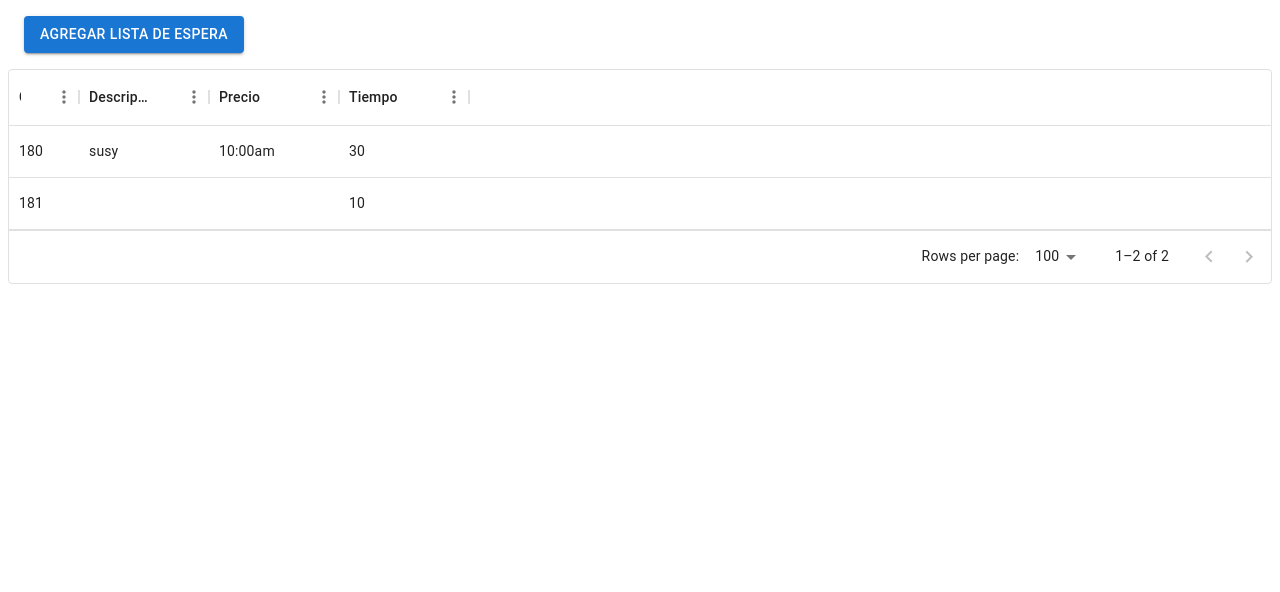
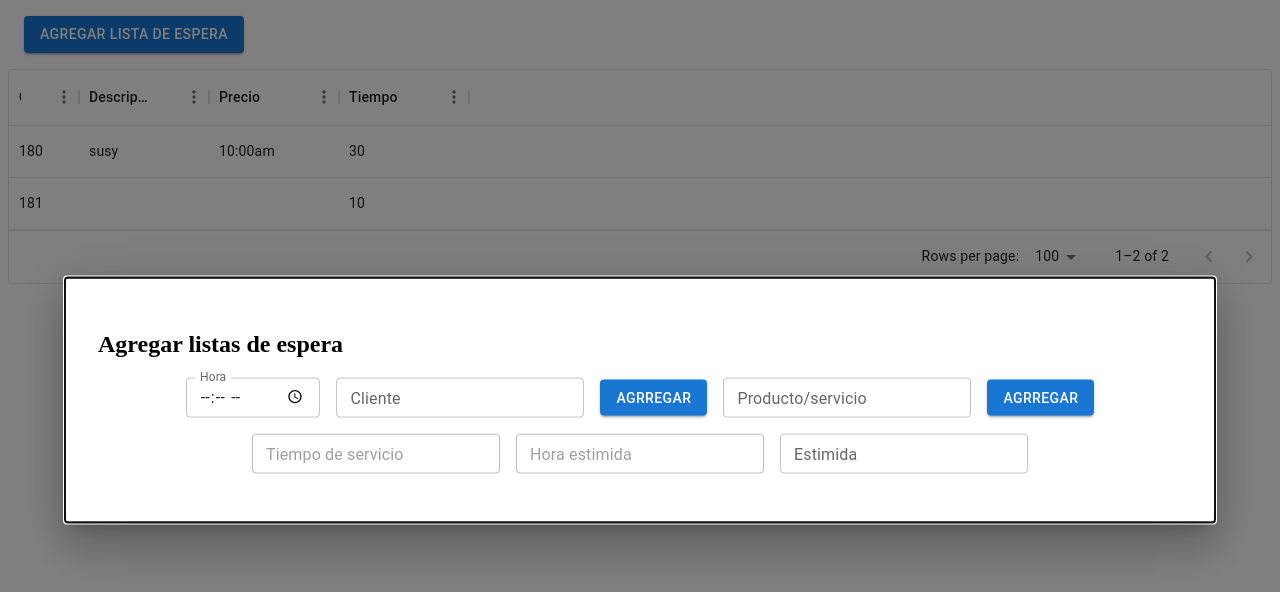
Before and after one commit to react-scheduler/react-big-schedule, a React app: page /miliga/listaEspera in a window 1280 px wide. Shown: the top 592 px of the page. Built offline with nearby package versions, Linux system fonts and the light colour scheme.

Commit message:
Update ListaEspera.jsx

```diff
--- a/src/screens/ListaEspera.jsx
+++ b/src/screens/ListaEspera.jsx
@@ -2,7 +2,7 @@ import React, { useState } from "react";
 import { DataGrid } from "@mui/x-data-grid";
 import { Box, Button, Modal, TextField } from "@mui/material";
 function ListaEspera() {
-  const [openListaEspera, setOpenListaEspera] = useState(false);
+  const [openListaEspera, setOpenListaEspera] = useState(true);
   const columns = [
     { field: "clave", headerName: "Clave", width: 70 },
     { field: "descripcion", headerName: "Descripción", width: 130 },
@@ -33,12 +33,13 @@ function ListaEspera() {
       total: "$200.00",
     },
   ];
+
   const style = {
     position: "absolute",
     top: "50%",
     left: "50%",
     transform: "translate(-50%, -50%)",
-    width: "40%",
+    width: "90%",
     bgcolor: "background.paper",
     border: "2px solid #000",
     boxShadow: 24,
@@ -46,7 +47,7 @@ function ListaEspera() {
   };
   return (
     <div>
-      <Box m={2}>
+      <Box m={2} marginBottom={2}>
         <Button
           variant={"contained"}
           onClick={() => {
@@ -64,20 +65,21 @@ function ListaEspera() {
         aria-describedby="modal-modal-description"
       >
         <Box sx={style}>
-          <TextField size={"small"} label={"Fecha"} type="time"></TextField>
-          <Box display="flex" alignItems={"center"} gap={2}>
+          <h2>Agregar listas de espera</h2>
+          <Box marginBottom={2} display="flex" alignItems={"center"} gap={2} justifyContent={"center"} justifyItems={"center"}>
+            <TextField InputLabelProps={{ shrink: true }} size={"small"} label={"Hora"} type="time"></TextField>
             <TextField size={"small"} label={"Cliente"} fullwidth></TextField>
             <Button variant={"contained"} fullwidth>
               Agrregar
             </Button>
-          </Box>
-          <Box fullwidth display="flex" alignItems={"center"} gap={2}>
             <TextField size={"small"} label={"Producto/servicio"}></TextField>
             <Button variant={"contained"}> Agrregar </Button>
           </Box>
-          <TextField size={"small"} label={"Servicio"}></TextField>
-          <TextField size={"small"} label={"Hora estimida"}></TextField>
-          <TextField size={"small"} label={"Estimida"}></TextField>
+          <Box marginBottom={2} display="flex" alignItems={"center"} gap={2} justifyContent={"center"} justifyItems={"center"}>
+            <TextField fullwidth size={"small"} label={"Tiempo de servicio"} disabled></TextField>
+            <TextField fullwidth size={"small"} label={"Hora estimida"} disabled></TextField>
+            <TextField fullwidth size={"small"} label={"Estimida"}></TextField>
+          </Box>
         </Box>
       </Modal>
     </div>
```
